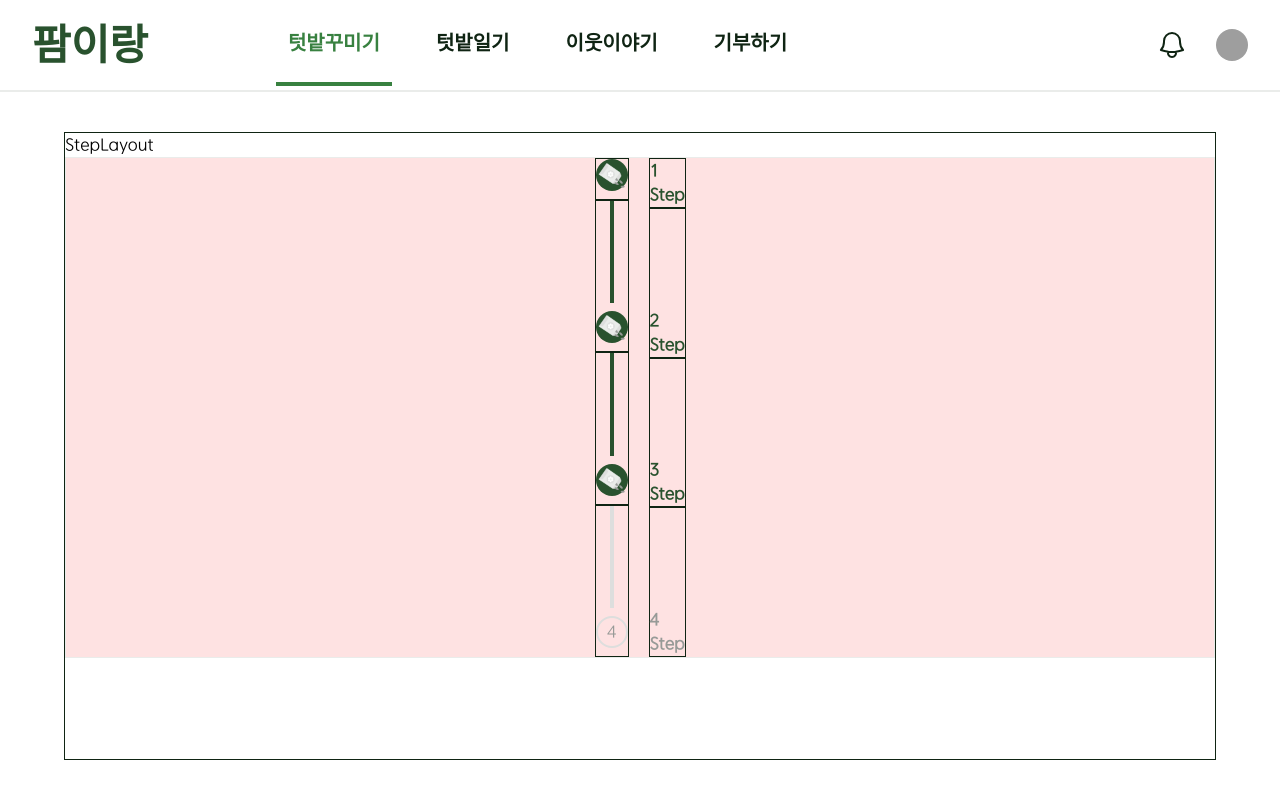
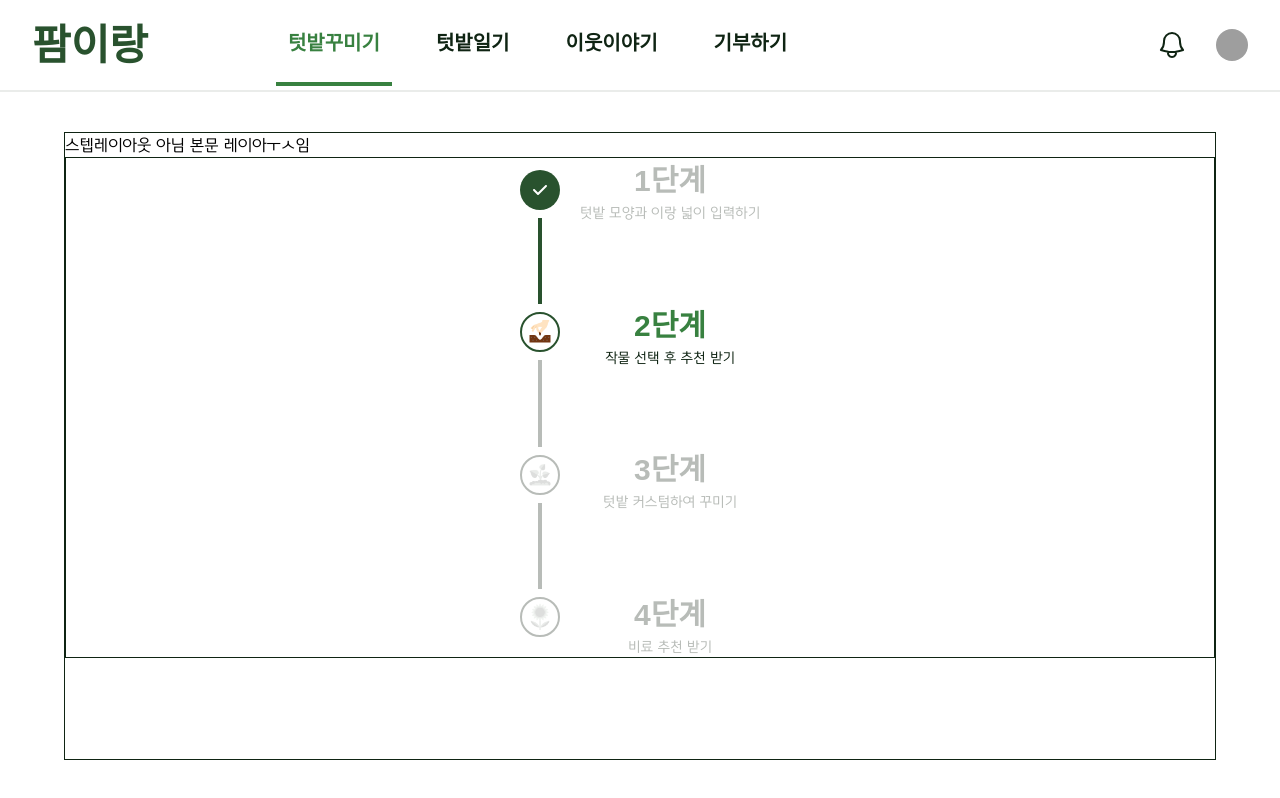
Before and after one commit to Hocheol18/Farmirang, a Next.js app in the folder frontend/: page /farm-design in a window 1280 px wide. Built offline with nearby package versions, Linux system fonts and the light colour scheme; grey boxes are pictures that could not be loaded; a web font is replaced by a local one.

Commit message:
[feat] : stepper ui 및 동적 기능 추가

```diff
--- a/frontend/app/farm-design/components/step/Step.tsx
+++ b/frontend/app/farm-design/components/step/Step.tsx
@@ -1,47 +1,67 @@
 import Step1Gray from "../../../../public/icons/step1-icon-gray.png";
+import Step2Gray from "../../../../public/icons/step2-icon-gray.png";
+import Step3Gray from "../../../../public/icons/step3-icon-gray.png";
+import Step4Gray from "../../../../public/icons/step4-icon-gray.png";
+import Step1Color from "../../../../public/icons/step1-icon-color.png";
+import Step2Color from "../../../../public/icons/step2-icon-color.png";
+import Step3Color from "../../../../public/icons/step3-icon-color.png";
+import Step4Color from "../../../../public/icons/step4-icon-color.png";
+
+import { FaCheck } from "react-icons/fa6";
 import Image from "next/image";
 
 interface StepProps {
   stepNumber: number;
-  isActive: boolean;
-  isFirst?: boolean;
+  isFinish: boolean;
+  isNow: boolean;
 }
 
-const Step = ({ stepNumber, isActive, isFirst }: StepProps) => {
+const Step = ({ stepNumber, isFinish, isNow }: StepProps) => {
+  // 단계별 이미지 선택
+  const grayImages = [Step1Gray, Step2Gray, Step3Gray, Step4Gray];
+  const colorImages = [Step1Color, Step2Color, Step3Color, Step4Color];
+
+  // 현재 단계에 맞는 이미지 결정
+  const currentGrayImage = grayImages[stepNumber - 1];
+  const currentColorImage = colorImages[stepNumber - 1];
+
   return (
     <div
       className={`flex flex-col ${
-        isFirst ? "" : "h-full"
-      } items-center border border-black-100`}
+        stepNumber === 1 ? "" : "h-full"
+      } items-center `}
     >
       {/* 첫번째가 아닐 경우에만 위에 작대기 긋고, 첫번째면 없음 */}
-      {!isFirst && (
+      {!(stepNumber === 1) && (
         <div
           className={`flex-1 w-1 mb-2 ${
-            isActive ? "bg-green-500" : "bg-gray-300"
+            isFinish ? "bg-green-500" : "bg-gray-350"
           }`}
         ></div>
       )}
       <div
-        className={`w-8 h-8 flex items-center justify-center rounded-full ${
-          isActive
-            ? "bg-green-500 text-white"
-            : "border-2 border-gray-300 text-gray-400"
+        className={`w-10 h-10 flex items-center justify-center rounded-full p-1 ${
+          isFinish
+            ? isNow
+              ? "bg-white-100 border-2 border-green-500"
+              : "bg-green-500 text-white"
+            : "border-2 border-gray-350 text-gray-350 bg-white-100"
         } mb-2`}
       >
-        {isActive ? (
+        {isFinish ? (
+          isNow ? (
+            <>
+              <Image src={currentColorImage} alt={`Step ${stepNumber}`} />
+            </>
+          ) : (
+            <>
+              <FaCheck color="white" />
+            </>
+          )
+        ) : (
           <>
-            <Image src={Step1Gray} alt="첫번째" />
+            <Image src={currentGrayImage} alt={`Step ${stepNumber}`} />
           </>
-        ) : (
-          // <svg
-          //   xmlns="http://www.w3.org/2000/svg"
-          //   className="w-full fill-white"
-          //   viewBox="0 0 24 24"
-          // >
-          //   <path d="M9.707 19.121a.997.997 0 0 1-1.414 0l-5.646-5.647a1.5 1.5 0 0 1 0-2.121l.707-.707a1.5 1.5 0 0 1 2.121 0L9 14.171l9.525-9.525a1.5 1.5 0 0 1 2.121 0l.707.707a1.5 1.5 0 0 1 0 2.121z" />
-          // </svg>
-          <span>{stepNumber}</span>
         )}
       </div>
     </div>
--- a/frontend/app/farm-design/components/step/StepLayout.tsx
+++ b/frontend/app/farm-design/components/step/StepLayout.tsx
@@ -3,7 +3,7 @@ import Stepper from "./Stepper";
 const StepLayout = () => {
   return (
     <div className="border border-3 w-full border-black-100 mx-[5%]">
-      StepLayout
+      스텝레이아웃 아님 본문 레이아ㅜㅅ임
       <Stepper />
     </div>
   );
--- a/frontend/app/farm-design/components/step/StepName.tsx
+++ b/frontend/app/farm-design/components/step/StepName.tsx
@@ -1,25 +1,26 @@
 interface StepProps {
-  stepNumber: number;
   title: string;
-  isActive: boolean;
-  isFirst?: boolean;
+  content: string;
+  isNow: boolean;
 }
 
-const StepName = ({ stepNumber, title, isActive, isFirst }: StepProps) => {
+const StepName = ({ title, content, isNow }: StepProps) => {
   return (
     <div
       className={`flex flex-col ${
-        isFirst ? "" : `h-full justify-end`
-      } items-center border border-black-100`}
+        title === `1단계` ? "" : `h-full justify-end`
+      } items-center `}
     >
-      <h6
-        className={`text-base font-bold ${
-          isActive ? "text-green-500" : "text-gray-400"
+      <div
+        className={`font-black font-tmoney text-h4 ${
+          isNow ? "text-green-400" : "text-gray-350"
         }`}
       >
-        <div>{stepNumber}</div>
         <div>{title}</div>
-      </h6>
+      </div>
+      <div className={`text-sm ${isNow ? "text-black-100" : "text-gray-350"}`}>
+        <div>{content}</div>
+      </div>
     </div>
   );
 };
--- a/frontend/app/farm-design/components/step/Stepper.tsx
+++ b/frontend/app/farm-design/components/step/Stepper.tsx
@@ -2,19 +2,39 @@ import Step from "./Step";
 import StepName from "./StepName";
 
 const Stepper = () => {
+  const nowStep: number = 2; // 현재 단계
+
+  // 단계의 제목과 내용을 배열로 관리
+  const stepsDetails = [
+    { title: "1단계", content: "텃밭 모양과 이랑 넓이 입력하기" },
+    { title: "2단계", content: "작물 선택 후 추천 받기" },
+    { title: "3단계", content: "텃밭 커스텀하여 꾸미기" },
+    { title: "4단계", content: "비료 추천 받기" },
+  ];
+
   return (
-    <div className="flex h-[80%] gap-5 border justify-center bg-red-100">
+    <div className="flex h-[80%] gap-5 border border-black-100 justify-center ">
+      <div className="flex flex-col items-center my-3 ">
+        {/* 단계 컴포넌트를 동적으로 렌더링 */}
+        {stepsDetails.map((_, index) => (
+          <Step
+            key={index}
+            stepNumber={index + 1}
+            isFinish={index + 1 <= nowStep}
+            isNow={index + 1 === nowStep}
+          />
+        ))}
+      </div>
       <div className="flex flex-col items-center ">
-        <Step stepNumber={1} isActive={true} isFirst={true} />
-        <Step stepNumber={2} isActive={true} />
-        <Step stepNumber={3} isActive={true} />
-        <Step stepNumber={4} isActive={false} />
-      </div>
-      <div className="flex flex-col items-center">
-        <StepName stepNumber={1} title="Step" isActive={true} isFirst={true} />
-        <StepName stepNumber={2} title="Step" isActive={true} />
-        <StepName stepNumber={3} title="Step" isActive={true} />
-        <StepName stepNumber={4} title="Step" isActive={false} />
+        {/* 단계 이름 컴포넌트를 동적으로 렌더링 */}
+        {stepsDetails.map((step, index) => (
+          <StepName
+            key={index}
+            title={step.title}
+            content={step.content}
+            isNow={index + 1 === nowStep}
+          />
+        ))}
       </div>
     </div>
   );
```
